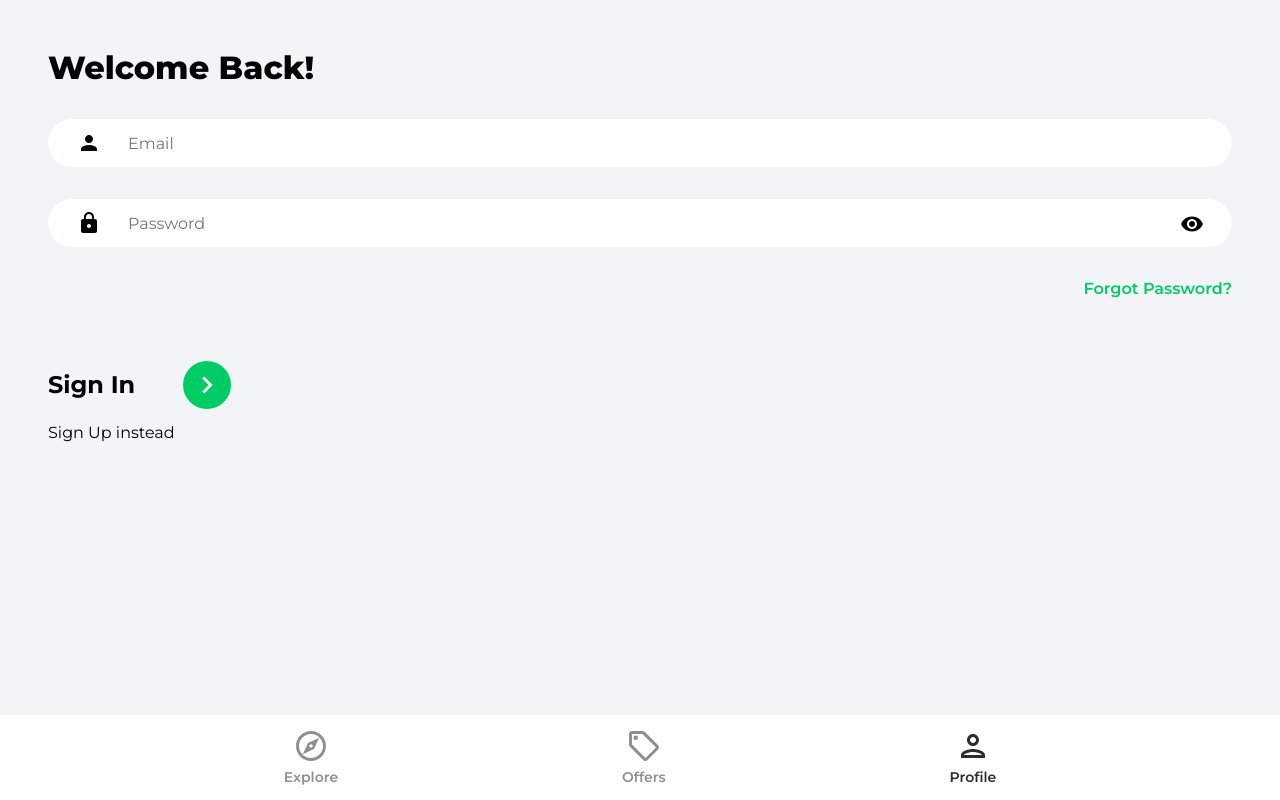
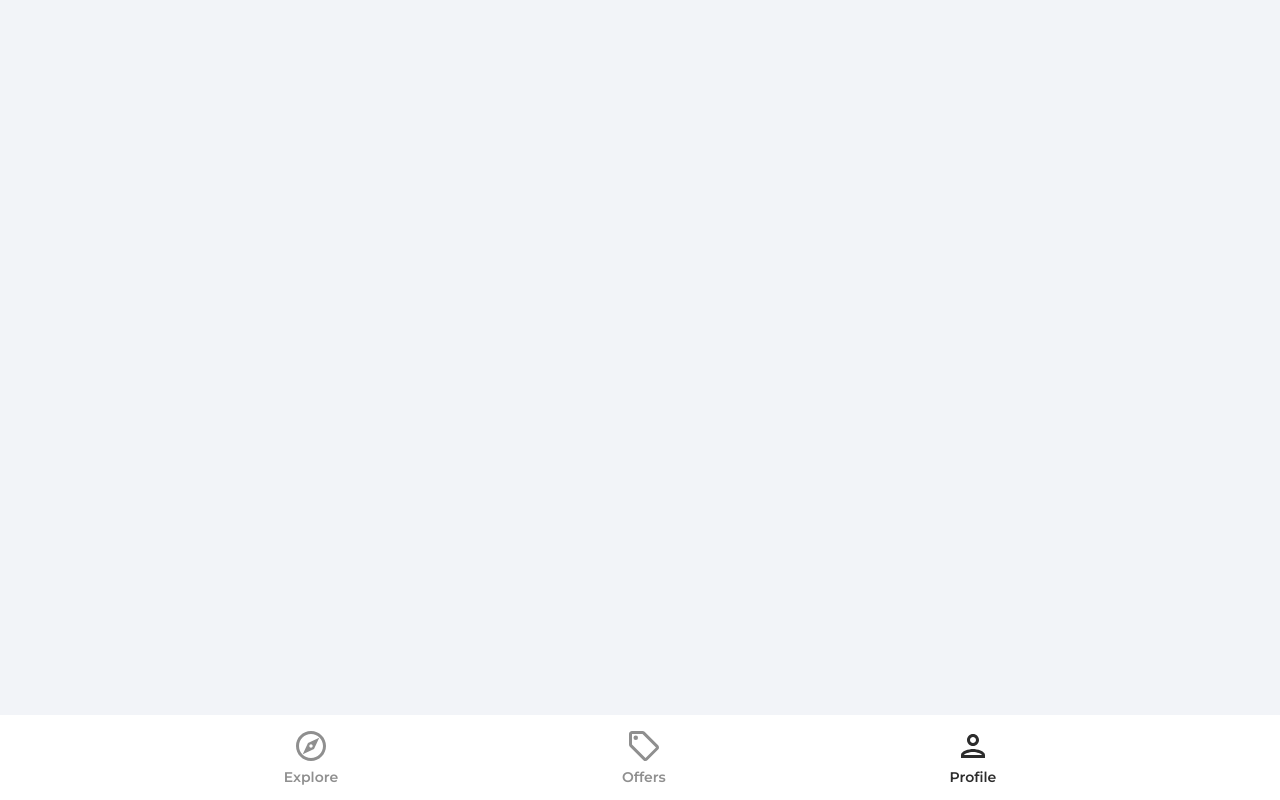
Before and after one commit to Iftee97/house-marketplace-react-firebase9, a React (Create React App) app: page /profile in a window 1280 px wide. Built offline with nearby package versions, Linux system fonts and the light colour scheme.

Commit message:
check to see authenticated user without context api

```diff
--- a/src/App.js
+++ b/src/App.js
@@ -17,7 +17,7 @@ const App = () => {
         <Routes>
           <Route path="/" element={<Explore />} />
           <Route path='/offers' element={<Offers />} />
-          <Route path='/profile' element={<SignIn />} />
+          <Route path='/profile' element={<Profile />} />
           <Route path='/sign-in' element={<SignIn />} />
           <Route path='/sign-up' element={<SignUp />} />
           <Route path='/forgot-password' element={<ForgotPassword />} />
--- a/src/pages/Profile.jsx
+++ b/src/pages/Profile.jsx
@@ -1,9 +1,19 @@
-import React from 'react'
+import React, { useState, useEffect } from 'react'
+
+// firebase imports
+import { auth } from '../firebase.config.js'
 
 const Profile = () => {
+  const [user, setUser] = useState(null)
+
+  useEffect(() => {
+    console.log("current user:", auth.currentUser)
+    setUser(auth.currentUser)
+  }, [])
+
   return (
     <div>
-      <h1>Profile</h1>
+      <h1>{user && user.displayName}</h1>
     </div>
   )
 }
--- a/src/pages/SignIn.jsx
+++ b/src/pages/SignIn.jsx
@@ -2,12 +2,29 @@ import React, { useState } from 'react'
 import { Link, useNavigate } from 'react-router-dom'
 import { ReactComponent as ArrowRightIcon } from '../assets/svg/keyboardArrowRightIcon.svg'
 import visibilityIcon from '../assets/svg/visibilityIcon.svg'
+
+// firebase imports
+import { auth } from '../firebase.config.js'
+import { signInWithEmailAndPassword } from 'firebase/auth'
 
 const SignIn = () => {
   const [email, setEmail] = useState('')
   const [password, setPassword] = useState('')
   const [showPassword, setShowPassword] = useState(false)
   const navigate = useNavigate()
+
+  const handleSubmit = async (e) => {
+    e.preventDefault()
+
+    try {
+      const userCredential = await signInWithEmailAndPassword(auth, email, password) // sign in user
+      const user = userCredential.user
+      console.log("signed in user: ", user)
+      if (user) navigate('/') // redirect to home (explore) page
+    } catch (error) {
+      console.log(error)
+    }
+  }
 
   return (
     <>
@@ -17,7 +34,7 @@ const SignIn = () => {
         </header>
 
         <main>
-          <form>
+          <form onSubmit={handleSubmit}>
             <input
               type="email"
               placeholder='Email'
```
